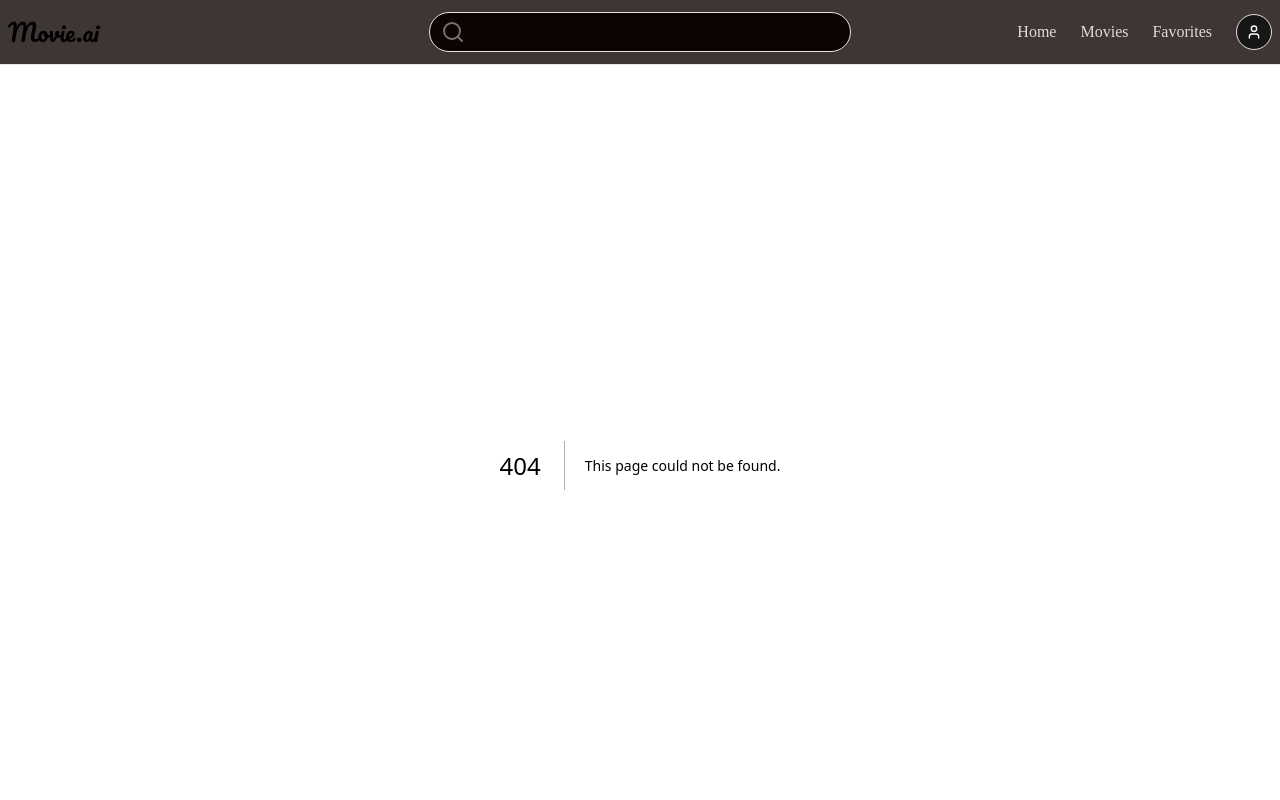
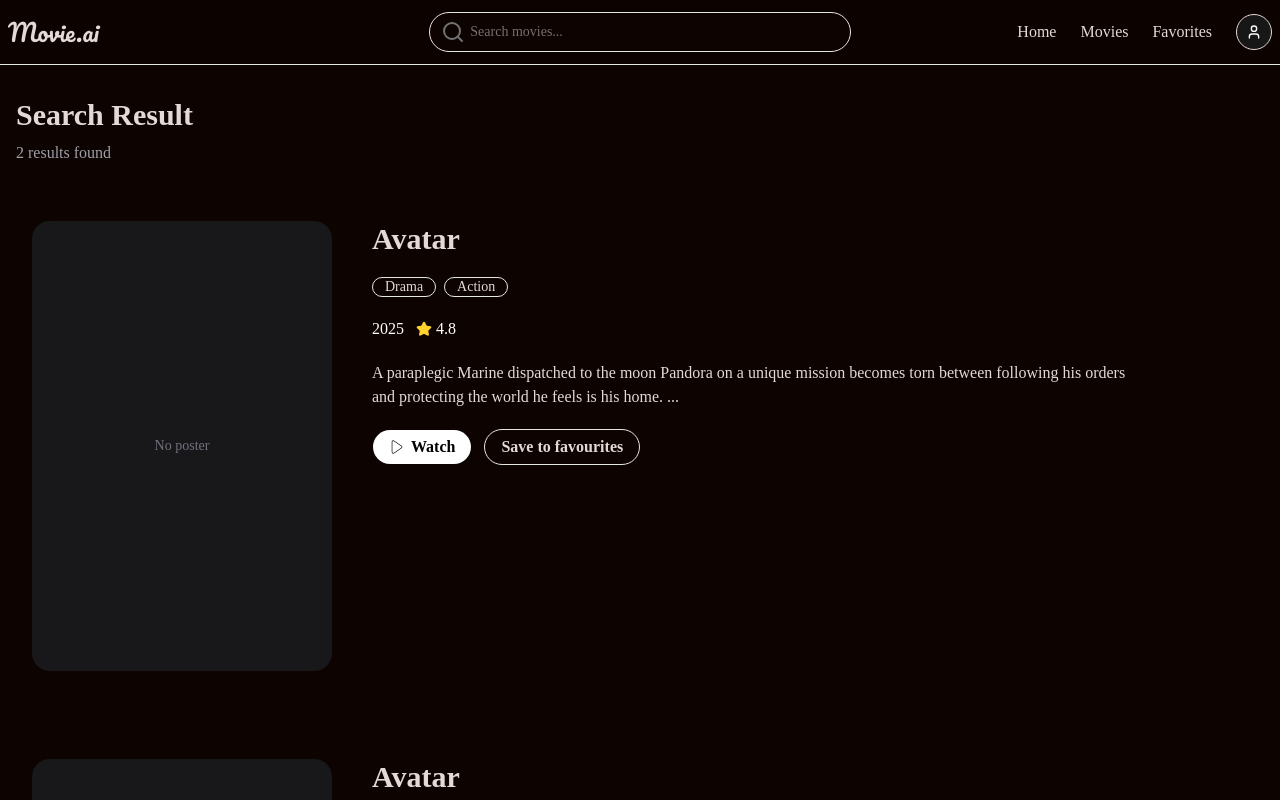
Before and after one commit to a1919727/movie-db, a Next.js app in the folder frontend/: page /search in a window 1280 px wide. Before the commit this address had no page. Shown: the top 800 px of the page. Built offline with nearby package versions, Linux system fonts and the light colour scheme.

Commit message:
refactor(movies): share feature card between movie detail and search

```diff
--- /dev/null
+++ b/frontend/app/search/page.tsx
@@ -0,0 +1,9 @@
+import { SearchResult } from "@/components/search/search-result";
+
+export default function SearchPage() {
+  return (
+    <>
+      <SearchResult />
+    </>
+  );
+}
--- a/frontend/components/movies/movie-detail-header.tsx
+++ b/frontend/components/movies/movie-detail-header.tsx
@@ -1,11 +1,6 @@
 import { movieDetails } from "@/data/mock-data";
-import Image from "next/image";
 import type { MovieDetail } from "@/types/movie";
-import { Badge } from "../ui/badge";
-import { Button } from "../ui/button";
-import Link from "next/link";
-import { CiPlay1 } from "react-icons/ci";
-import { Star } from "lucide-react";
+import { MovieFeatureCard } from "./movie-feature-card";
 
 type MovieDetailProps = {
   movieDetail?: MovieDetail;
@@ -16,67 +11,7 @@ export function MovieDetailHeader({
 }: MovieDetailProps) {
   return (
     <section className="mx-auto w-full max-w-7xl px-4 py-6 md:py-8">
-      <div className="grid grid-cols-2 gap-10 sm:grid-cols-[240px_1fr] md:grid-cols-[1fr_2fr] lg:grid-cols-[300px_1fr]">
-        <div className="overflow-hidden rounded-2xl bg-zinc-900">
-          {movieDetail.posterUrl ? (
-            <Image
-              src={movieDetail.posterUrl}
-              alt={movieDetail.title}
-              width={600}
-              height={900}
-              className="h-full w-full object-cover"
-            />
-          ) : (
-            <div className="aspect-[2/3] text-sm">No poster</div>
-          )}
-        </div>
-
-        {/* Right */}
-        <div className="space-y-5">
-          <div className="space-y-3">
-            <h1 className="text-3xl font-bold">{movieDetail.title}</h1>
-          </div>
-          <div className="flex items-center gap-2">
-            {movieDetail.geners.map((gener, index) => (
-              <Badge
-                variant="outline"
-                key={index}
-                className="px-3 py-2 text-sm"
-              >
-                {gener}
-              </Badge>
-            ))}
-          </div>
-          <div className="flex items-center gap-3 text-base text-white">
-            <span>{movieDetail.year}</span>
-            <span className="flex items-center gap-1">
-              <Star className="h-4 w-4 fill-amber-300 text-amber-300" />
-              {movieDetail.rating.toFixed(1)}
-            </span>
-          </div>
-          <p className="max-w-3xl">{movieDetail.description}</p>
-          <div className="flex gap-3 ">
-            <Button
-              asChild
-              size="lg"
-              className="rounded-4xl bg-white p-4 text-base font-semibold text-black hover:bg-zinc-200"
-            >
-              <Link href="#">
-                <CiPlay1 />
-                Watch
-              </Link>
-            </Button>
-            <Button
-              asChild
-              size="lg"
-              variant="outline"
-              className="rounded-4xl p-4 text-base font-semibold  hover:bg-zinc-200 hover:text-black"
-            >
-              <Link href="/favourites">Save to favourites</Link>
-            </Button>
-          </div>
-        </div>
-      </div>
+      <MovieFeatureCard movie={movieDetail} />
     </section>
   );
 }
--- /dev/null
+++ b/frontend/components/movies/movie-feature-card.tsx
@@ -0,0 +1,74 @@
+import Image from "next/image";
+import Link from "next/link";
+import { Star } from "lucide-react";
+import { CiPlay1 } from "react-icons/ci";
+import type { MovieDetail } from "@/types/movie";
+import { Badge } from "../ui/badge";
+import { Button } from "../ui/button";
+
+type MovieFeatureCardProps = {
+  movie: MovieDetail;
+};
+
+export function MovieFeatureCard({ movie }: MovieFeatureCardProps) {
+  return (
+    <div className="grid grid-cols-2 gap-10 sm:grid-cols-[240px_1fr] md:grid-cols-[1fr_2fr] lg:grid-cols-[300px_1fr]">
+      <div className="overflow-hidden rounded-2xl bg-zinc-900">
+        {movie.posterUrl ? (
+          <Image
+            src={movie.posterUrl}
+            alt={movie.title}
+            width={600}
+            height={900}
+            className="h-full w-full object-cover"
+          />
+        ) : (
+          <div className="flex aspect-[2/3] items-center justify-center text-sm text-zinc-500">
+            No poster
+          </div>
+        )}
+      </div>
+
+      <div className="space-y-5">
+        <div className="space-y-3">
+          <h1 className="text-3xl font-bold">{movie.title}</h1>
+        </div>
+        <div className="flex items-center gap-2">
+          {movie.geners.map((gener) => (
+            <Badge key={gener} variant="outline" className="px-3 py-2 text-sm">
+              {gener}
+            </Badge>
+          ))}
+        </div>
+        <div className="flex items-center gap-3 text-base text-white">
+          <span>{movie.year}</span>
+          <span className="flex items-center gap-1">
+            <Star className="h-4 w-4 fill-amber-300 text-amber-300" />
+            {movie.rating.toFixed(1)}
+          </span>
+        </div>
+        <p className="max-w-3xl">{movie.description}</p>
+        <div className="flex gap-3">
+          <Button
+            asChild
+            size="lg"
+            className="rounded-4xl bg-white p-4 text-base font-semibold text-black hover:bg-zinc-200"
+          >
+            <Link href="#">
+              <CiPlay1 />
+              Watch
+            </Link>
+          </Button>
+          <Button
+            asChild
+            size="lg"
+            variant="outline"
+            className="rounded-4xl p-4 text-base font-semibold hover:bg-zinc-200 hover:text-black"
+          >
+            <Link href="/favourites">Save to favourites</Link>
+          </Button>
+        </div>
+      </div>
+    </div>
+  );
+}
--- /dev/null
+++ b/frontend/components/search/search-result-card.tsx
@@ -0,0 +1,14 @@
+import type { MovieDetail } from "@/types/movie";
+import { MovieFeatureCard } from "../movies/movie-feature-card";
+
+type SearchResultCardProps = {
+  movie: MovieDetail;
+};
+
+export function SearchResultCard({ movie }: SearchResultCardProps) {
+  return (
+    <section className="mx-auto w-full max-w-7xl px-4 py-6 md:py-8">
+      <MovieFeatureCard movie={movie} />
+    </section>
+  );
+}
--- /dev/null
+++ b/frontend/components/search/search-result.tsx
@@ -0,0 +1,23 @@
+import { movieDetails } from "@/data/mock-data";
+import { SearchResultCard } from "./search-result-card";
+
+export function SearchResult() {
+  return (
+    <section className="mx-auto w-full max-w-7xl px-4 py-6 md:py-8">
+      <div className="space-y-6">
+        <div className="space-y-2">
+          <h1 className="text-3xl font-semibold">Search Result</h1>
+          <p className="text-zinc-400">
+            {movieDetails.length} result{movieDetails.length > 1 ? "s" : ""}{" "}
+            found
+          </p>
+        </div>
+        <div className="flex flex-col gap-6">
+          {movieDetails.map((movie) => (
+            <SearchResultCard key={movie.id} movie={movie} />
+          ))}
+        </div>
+      </div>
+    </section>
+  );
+}
```
